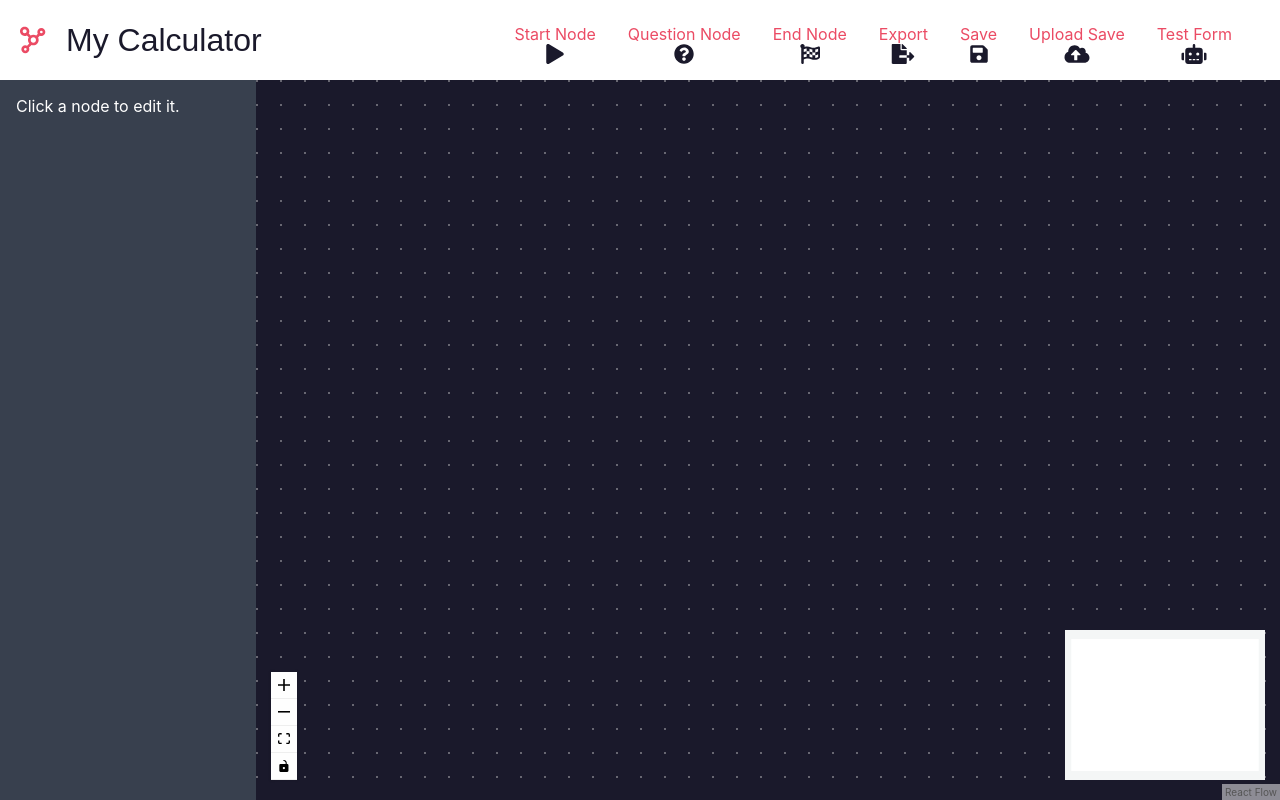
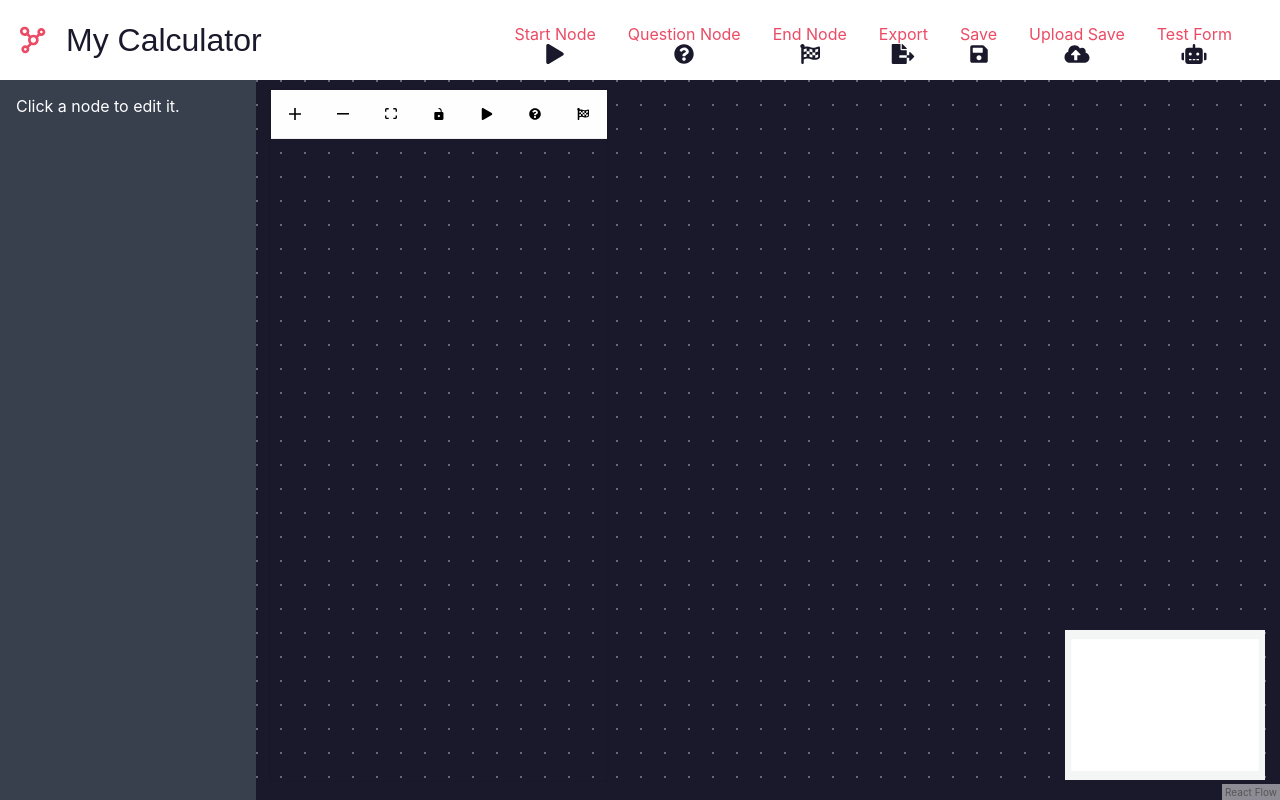
Before and after one commit to ashleycheung/flow-forms, a React (Create React App) app: page / in a window 1280 px wide. Built offline with nearby package versions, Linux system fonts and the light colour scheme.

Commit message:
Improved controls

```diff
--- a/src/App.module.css
+++ b/src/App.module.css
@@ -62,5 +62,26 @@
 }
 
 .controls {
-  z-index: 3;
+  top: 10px;
+  display: flex;
 }
+
+.controls > * {
+  padding: 1rem;
+}
+
+.customControlBtn {
+
+}
+
+.controlStartIcon {
+
+}
+
+.controlsQuestionIcon {
+
+}
+
+.controlsEndIcon {
+
+}
--- a/src/App.tsx
+++ b/src/App.tsx
@@ -1,5 +1,5 @@
 import { useRef, useState } from 'react';
-import ReactFlow, {addEdge, Background, BackgroundVariant, Controls, MiniMap, updateEdge} from 'react-flow-renderer';
+import ReactFlow, {addEdge, Background, BackgroundVariant, ControlButton, Controls, MiniMap, updateEdge} from 'react-flow-renderer';
 import styles from './App.module.css';
 import ButtonEdge from './ButtonEdge';
 import Header from './Header';
@@ -10,6 +10,7 @@ import React from 'react';
 import Endnode from './Endnode';
 import Form from './Form';
 import { MdRemoveCircle } from "react-icons/md";
+import { FaFlagCheckered, FaQuestionCircle, FaPlay } from "react-icons/fa";
 
 export enum NodeTypes {
   Start,
@@ -24,7 +25,7 @@ export const SelectedNodeIdContext = React.createContext('');
 function App() {
   const [ rfInstance, setRfInstance ] = useState(null);
   const [ title, setTitle ] = useState('My Calculator');
-  const [ lastSelectedPos, setLastSelectedPos ] = useState({ x:0, y:0 })
+  const [ lastSelectedPos, setLastSelectedPos ] = useState({ x:300, y:300 })
   const [ showForm, setShowForm ] = useState(false);
   const fileInput = useRef(null);
   /**
@@ -231,7 +232,20 @@ function App() {
               }}
               nodeStrokeWidth={3}
             />
-            <Controls/>
+            <Controls className={styles.controls}>
+              <ControlButton onClick={() => createNode(NodeTypes.Start)}
+                className={styles.customControlBtn}>
+                <FaPlay className={styles.controlStartIcon}/>
+              </ControlButton>
+              <ControlButton onClick={() => createNode(NodeTypes.Question)}
+                className={styles.customControlBtn}>
+                <FaQuestionCircle className={styles.controlsQuestionIcon}/>
+              </ControlButton>
+              <ControlButton onClick={() => createNode(NodeTypes.End)}
+                className={styles.customControlBtn}>
+                <FaFlagCheckered className={styles.controlsEndIcon}/>
+              </ControlButton>
+            </Controls>
           </ReactFlow>
         </SelectedNodeIdContext.Provider>
       </RemoveEdgeContext.Provider>
```
